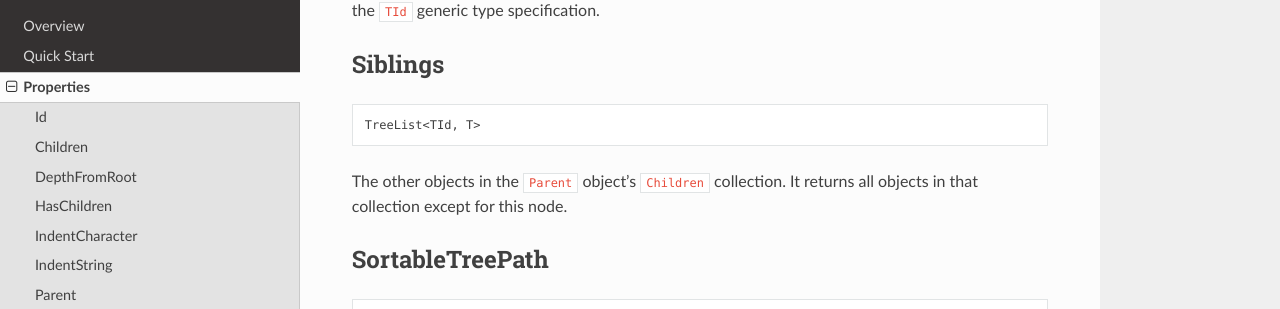
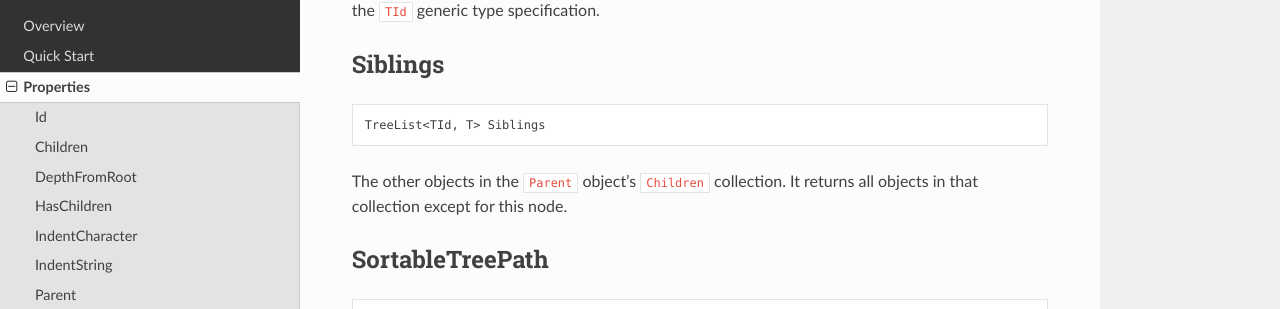
Before and after one commit to KnightMoveSolutions/Hierarchical, a Sphinx documentation site: the page built from docs/properties.rst, in a window 1280 px wide and 900 px high, scrolled down 2219 px. Shown: the part 142-451 px from the top of the window. Built offline with Sphinx 7.4.7 and the Read the Docs theme 2.0.0, drawn with Linux system fonts in a browser that asks for light colours.

Commit message:
Fixed erors id documentation text

```diff
--- a/docs/methods.rst
+++ b/docs/methods.rst
@@ -130,7 +130,7 @@
 
 * Grandpa, Dad, and UncleLuke are all included because they have a matching node in their descendants
 * MeMyselfAndI is not included in the list of Children for Dad because it doesn't match the filter condition
-* UndleJohn and its descendants are entirely excluded because there are not matching nodes in that branch
+* UndleJohn and its descendants are entirely excluded because there are no matching nodes in that branch
 
 FindById
 --------
--- a/docs/properties.rst
+++ b/docs/properties.rst
@@ -120,7 +120,7 @@
 
 .. code-block:: csharp
 
-    TreeList<TId, T>
+    TreeList<TId, T> Siblings
 
 The other objects in the ``Parent`` object's ``Children`` collection. It returns all objects in that
 collection except for this node.
```
Also changed, not shown: 7 other files.
